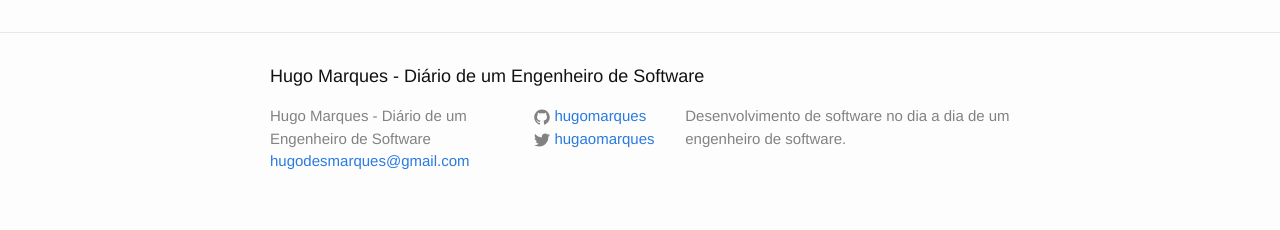
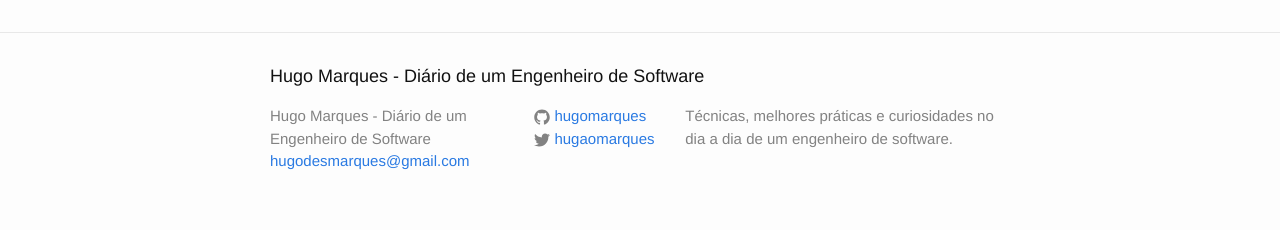
Before and after one commit to hugomarques/hugodesmarques, a Jekyll site: the page built from _posts/br/2016-04-22-Introducao-ao-AWS.markdown, in a window 1280 px wide. Shown: the part 3712-3942 px from the top of the page. Built offline with Jekyll 4.4.1, drawn with Linux system fonts in a browser that asks for light colours; comment, search, counter and statistics services are not loaded.

Commit message:
UI changes

```diff
--- a/_config.yml
+++ b/_config.yml
@@ -2,7 +2,7 @@
 title: Hugo Marques - Diário de um Engenheiro de Software
 email: hugodesmarques@gmail.com
 description: > # this means to ignore newlines until "baseurl:"
-  Desenvolvimento de software no dia a dia de um engenheiro de software.
+  Técnicas, melhores práticas e curiosidades no dia a dia de um engenheiro de software.
 baseurl: "" # the subpath of your site, e.g. /blog/
 url: "http://hugodesmarques.com" # the base hostname & protocol for your site
 twitter_username: hugaomarques
--- a/_includes/image.html
+++ b/_includes/image.html
@@ -1,4 +1,4 @@
-<figure class="image">
-  <img src="{{ include.url }}" alt="{{ include.description }}"/>
+<figure class="image {{ include.class }}">
+  <img src="{{ include.url }}" class="{{ include.imageClass }}" alt="{{ include.description }}"/>
   <figcaption class="caption">{{ include.description }}</figcaption>
 </figure>
--- a/_posts/br/2016-04-22-Introducao-ao-AWS.markdown
+++ b/_posts/br/2016-04-22-Introducao-ao-AWS.markdown
@@ -17,19 +17,19 @@
 
 ### 1. Consultas e transações
 
-{% include image.html url="/assets/2016/04/aws/Database_AmazonRDS.png" description="RDS" class="float-left" %}
+{% include image.html url="/assets/2016/04/aws/Database_AmazonRDS.png" description="RDS"  %}
 
 **Amazon RDS** permite a criação de diversos banco de dados, entre eles *Oracle* e *MySQL* garantindo transações *ACID* e *queries* em *SQL*.
 
 ### 2. Banco de dados escalável e de baixa latência
 
-{% include image.html url="/assets/2016/04/aws/Database_AmazonDynamoDB.png" description="DynamoDB" class="float-left" %}
+{% include image.html url="/assets/2016/04/aws/Database_AmazonDynamoDB.png" description="DynamoDB"  %}
 
 **Amazon DynamoDB** é um banco de dados *NoSQL* que pode armazenar dados tanto no modelo chave-valor, como documentos utilizando *JSON*.
 
 ### 3. Servidor próprio
 
-{% include image.html url="/assets/2016/04/aws/Compute_AmazonEC2.png" description="EC2" class="float-left" %}
+{% include image.html url="/assets/2016/04/aws/Compute_AmazonEC2.png" description="EC2"  %}
 
 Um dos serviços principais do Amazon Web Services. O **Amazon EC2** permite ao desenvolvedor configurar máquinas virtuais Linux ou Windows.
 
@@ -37,7 +37,7 @@
 
 ### 4. Servidor de aplicação
 
-{% include image.html url="/assets/2016/04/aws/Compute_AWSElasticBeanstalk.png" description="Elastic Beanstalk" class="float-left" %}
+{% include image.html url="/assets/2016/04/aws/Compute_AWSElasticBeanstalk.png" description="Elastic Beanstalk"  %}
 
 Servidores de aplicação podem ser configurados utilizando o **Amazon EC2**. Porém, o **Amazon Elastic Beanstalk** é uma solução mais simples que abstrai grande partes das configurações do *EC2* e permite o deploy de aplicações com 1 clique.
 
@@ -45,32 +45,32 @@
 
 ### 5. Armazenamento de dados
 
-{% include image.html url="/assets/2016/04/aws/Storage-Content-Delivery_AmazonS3.png" description="Amazon S3" class="float-left" %}
+{% include image.html url="/assets/2016/04/aws/Storage-Content-Delivery_AmazonS3.png" description="Amazon S3"  %}
 
 **Amazon S3** é o serviço apropriado para salvar arquivos como imagens, vídeos, músicas ou grandes arquivos de texto.
 
 
 ### 6. Processamento de messagens assíncronas
 
-{% include image.html url="/assets/2016/04/aws/Application-Services_AmazonSQS_message.png" description="Amazon SQS" class="float-left" %}
+{% include image.html url="/assets/2016/04/aws/Application-Services_AmazonSQS_message.png" description="Amazon SQS"  %}
 
 Um dos meus serviçoes favoritos, o **Amazon SQS** permite o envio de messagens para processamento assíncrono. O uso de filas de messagens permite a criação de aplicações altamente escaláveis que desacoplam produtor do consumidor.
 
 ### 7. Push de messagens no modelo Publisher-Subscriber
 
-{% include image.html url="/assets/2016/04/aws/Mobile-Services_AmazonSNS.png" description="Amazon SNS" class="float-left" %}
+{% include image.html url="/assets/2016/04/aws/Mobile-Services_AmazonSNS.png" description="Amazon SNS"  %}
 
 O **Amazon SNS** implementa o *pattern* de **integração** *publisher-subscriber*. Através do **SNS** é possível enviar notificações para diversos canais diferentes, como email, SMS, notifições iOS, Android.
 
 ### 8. Execução de workflows
 
-{% include image.html url="/assets/2016/04/aws/Application-Services_AmazonSWF.png" description="Amazon SWF" class="float-left" %}
+{% include image.html url="/assets/2016/04/aws/Application-Services_AmazonSWF.png" description="Amazon SWF"  %}
 
 O **Amazon SWF** execução de workflows com retentativas, monitoramento de cada passo e lógica de negócio complexas.
 
 ### 9. Executar fluxos de dados
 
-{% include image.html url="/assets/2016/04/aws/Analytics_AWSDataPipeline.png" description="Amazon DataPipeline" class="float-left" %}
+{% include image.html url="/assets/2016/04/aws/Analytics_AWSDataPipeline.png" description="Amazon DataPipeline"  %}
 
 Se o objetivo for simplesmente mover dados entre recursos do *AWS* sem necessidade de muita codificação o **Amazon Data Pipeline** é o serviço correto.
 
@@ -78,7 +78,7 @@
 
 ### 10. Monitoramento de recursos.
 
-{% include image.html url="/assets/2016/04/aws/Management-Tools_AmazonCloudWatch.png" description="Amazon CloudWatch" class="float-left" %}
+{% include image.html url="/assets/2016/04/aws/Management-Tools_AmazonCloudWatch.png" description="Amazon CloudWatch"  %}
 
 Para monitoramento de todos os recursos descritos acima o *AWS* disponibiliza o **Amazon CloudWatch** que permite acompanhar o desempenho de todos os serviços, além de fornecer métricas e configuração de alarmes.
 
--- /dev/null
+++ b/_sass/_customize.scss
@@ -0,0 +1,45 @@
+/**
+* Social media buttons
+*/
+.share-list {
+    margin-left: 0px;
+    padding: 0;
+    list-style-type: none;
+}
+
+.share-item {
+    display: block;
+    float:left;
+    margin: 0 1em 0 0;
+    vertical-align: top !important;
+}
+
+.fb-share-button {
+    span {
+        vertical-align: top !important;
+    }
+}
+
+/**
+* Images
+*/
+
+.image {
+  margin: 5px;
+  display: inline-block;
+
+  .caption {
+    text-align: center;
+    font-weight: bold;
+    color: #CCC
+  }
+}
+
+.float-left {
+  float: left;
+}
+
+.profile-image {
+  height: 200px;
+  width: 200px;
+}
--- a/_sass/_layout.scss
+++ b/_sass/_layout.scss
@@ -235,44 +235,3 @@
         }
     }
 }
-
-/**
-* Social media buttons
-*/
-.share-list {
-    margin-left: 0px;
-    padding: 0;
-    list-style-type: none;
-}
-
-.share-item {
-    display: block;
-    float:left;
-    margin: 0 1em 0 0;
-    vertical-align: top !important;
-}
-
-.fb-share-button {
-    span {
-        vertical-align: top !important;
-    }
-}
-
-/**
-* Images
-*/
-
-.image {
-  margin: 5px;
-  display: inline-block;
-
-  .caption {
-    text-align: center;
-    font-weight: bold;
-    color: #CCC
-  }
-}
-
-.float-left {
-  float: left;
-}
--- a/css/main.scss
+++ b/css/main.scss
@@ -48,5 +48,6 @@
 @import
         "base",
         "layout",
-        "syntax-highlighting"
+        "syntax-highlighting",
+        "customize"
 ;
```
Also changed, not shown: about.md (+3 -0 lines), favicon.ico (added).
